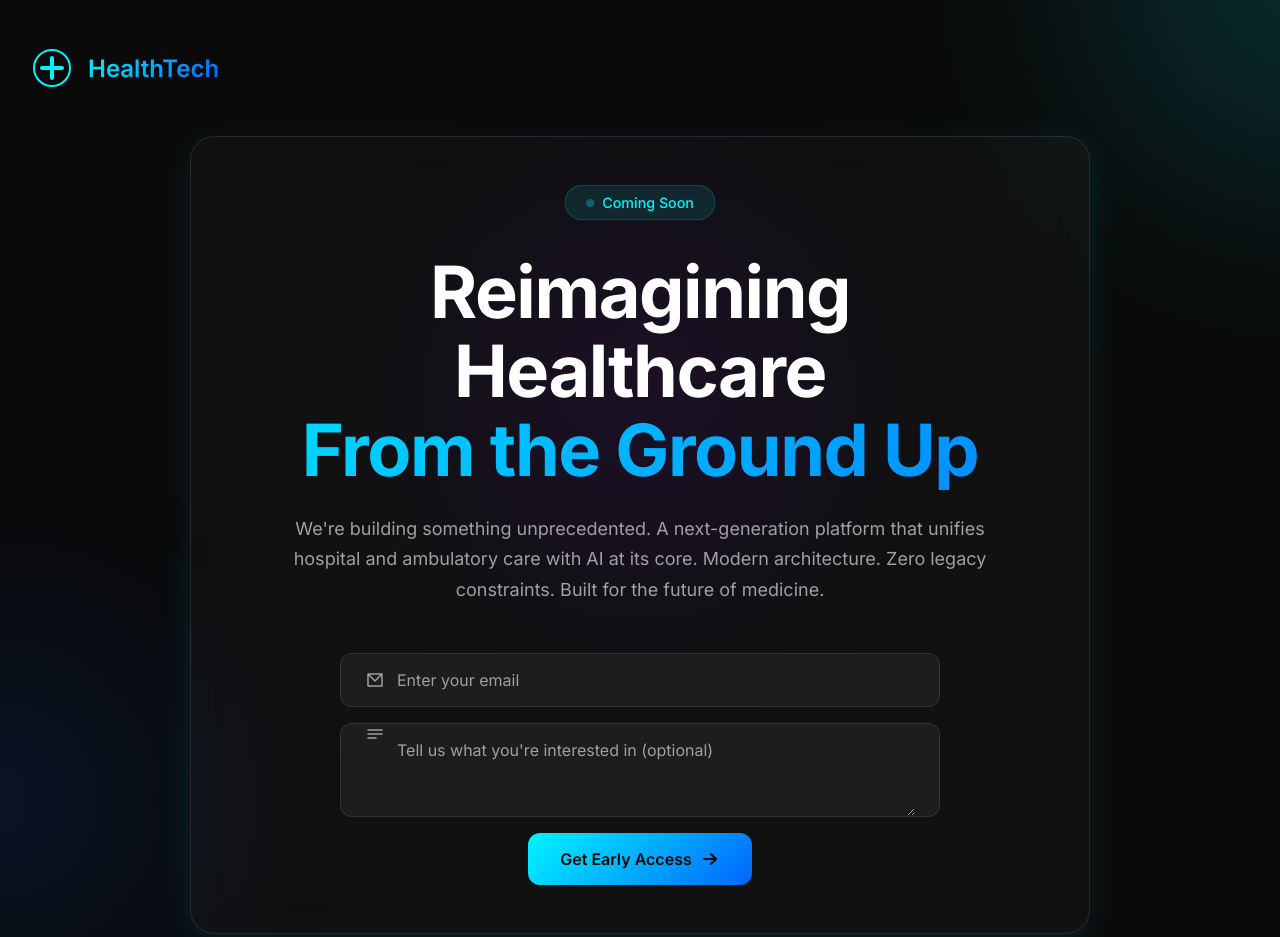
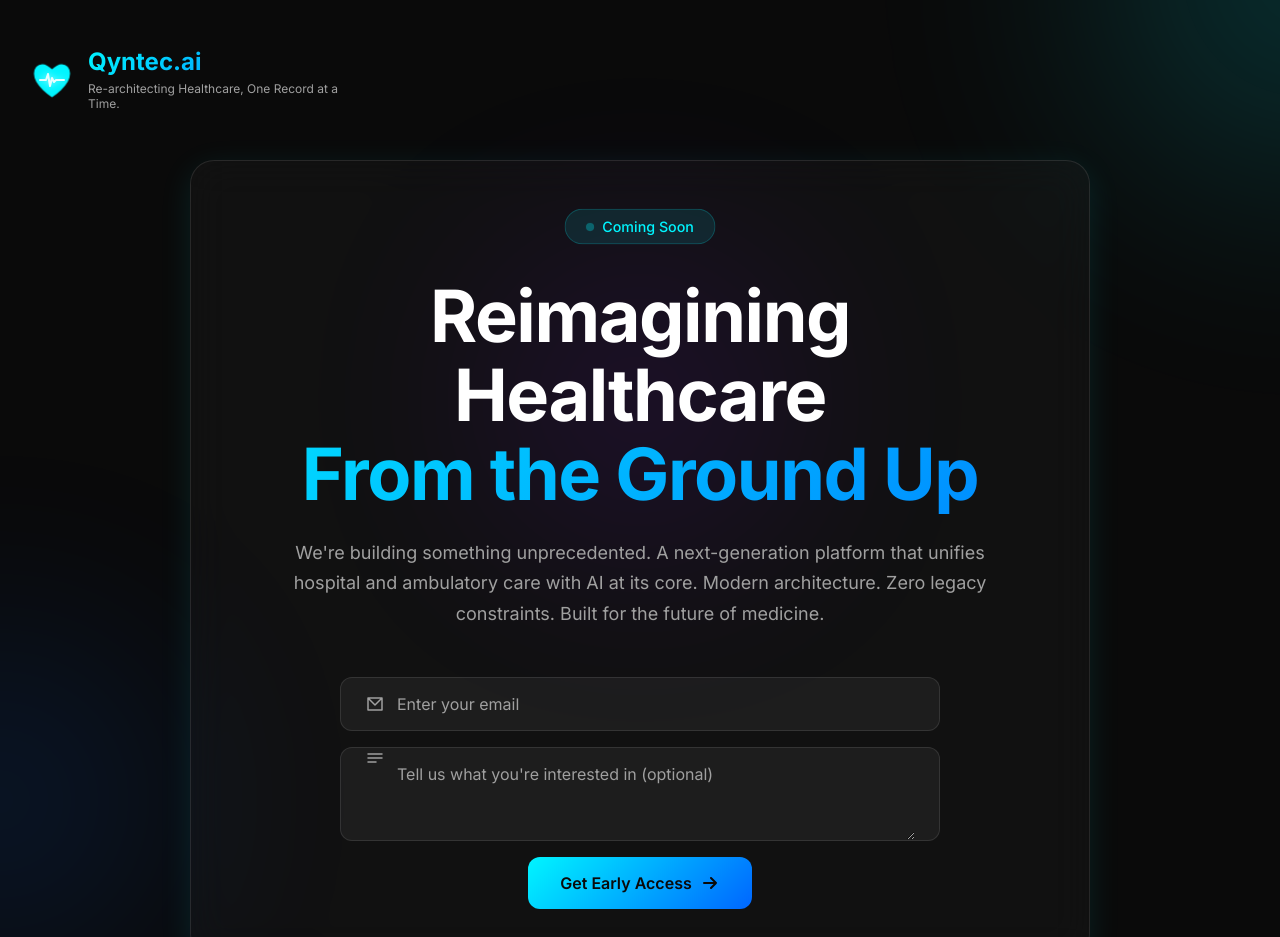
Before and after one commit to qyntec/qyntec.ai, a plain HTML site: page index.html in a window 1280 px wide. Shown: the top 937 px of the page. Drawn offline with nearby package versions, Linux system fonts and the light colour scheme.

Commit message:
feat: redesign logo with animated heart and pulse line
- Replaced generic cross icon with healthcare-themed heart shape featuring heartbeat animation
- Added animated pulse line overlay with glow effect synchronized to heartbeat
- Updated branding from "HealthTech" to "Qyntec.ai" with tagline "Re-architecting Healthcare, One Record at a Time"

```diff
--- a/index.html
+++ b/index.html
@@ -24,17 +24,23 @@
         <header class="header">
             <div class="logo">
                 <svg width="40" height="40" viewBox="0 0 40 40" fill="none" xmlns="http://www.w3.org/2000/svg">
-                    <rect x="8" y="18" width="24" height="4" rx="2" fill="url(#gradient1)"/>
-                    <rect x="18" y="8" width="4" height="24" rx="2" fill="url(#gradient1)"/>
-                    <circle cx="20" cy="20" r="18" stroke="url(#gradient1)" stroke-width="2" fill="none"/>
+                    <!-- Heart shape -->
+                    <path class="heart-shape" d="M20 35C20 35 4 25 4 14C4 9 7 6 11 6C14 6 17 8 20 11C23 8 26 6 29 6C33 6 36 9 36 14C36 25 20 35 20 35Z"
+                          fill="url(#heartGradient)" stroke="url(#heartGradient)" stroke-width="1.5"/>
+                    <!-- Pulse line -->
+                    <path class="pulse-line" d="M8 20 L14 20 L16 14 L18 26 L20 18 L22 22 L24 20 L32 20"
+                          stroke="#ffffff" stroke-width="2" stroke-linecap="round" stroke-linejoin="round" opacity="0.9"/>
                     <defs>
-                        <linearGradient id="gradient1" x1="0" y1="0" x2="40" y2="40">
+                        <linearGradient id="heartGradient" x1="4" y1="6" x2="36" y2="35">
                             <stop offset="0%" stop-color="#00f5ff"/>
                             <stop offset="100%" stop-color="#0066ff"/>
                         </linearGradient>
                     </defs>
                 </svg>
-                <span class="logo-text">HealthTech</span>
+                <div class="logo-content">
+                    <span class="logo-text">Qyntec.ai</span>
+                    <span class="logo-tagline">Re-architecting Healthcare, One Record at a Time.</span>
+                </div>
             </div>
         </header>
 
--- a/styles.css
+++ b/styles.css
@@ -101,13 +101,68 @@ body {
     gap: 1rem;
 }
 
+/* Heart beating animation */
+.logo .heart-shape {
+    transform-origin: center;
+    animation: heartbeat 1.5s ease-in-out infinite;
+}
+
+@keyframes heartbeat {
+    0%, 100% {
+        transform: scale(1);
+    }
+    10% {
+        transform: scale(1.1);
+    }
+    20% {
+        transform: scale(1);
+    }
+    30% {
+        transform: scale(1.1);
+    }
+    40%, 100% {
+        transform: scale(1);
+    }
+}
+
+/* Pulse line animation */
+.logo .pulse-line {
+    animation: pulseGlow 1.5s ease-in-out infinite;
+}
+
+@keyframes pulseGlow {
+    0%, 40%, 100% {
+        opacity: 0.6;
+        filter: drop-shadow(0 0 2px rgba(255, 255, 255, 0.3));
+    }
+    10%, 30% {
+        opacity: 1;
+        filter: drop-shadow(0 0 4px rgba(255, 255, 255, 0.8));
+    }
+}
+
+.logo-content {
+    display: flex;
+    flex-direction: column;
+    gap: 0.25rem;
+}
+
 .logo-text {
     font-size: 1.5rem;
-    font-weight: 600;
+    font-weight: 700;
     background: linear-gradient(135deg, var(--accent-cyan), var(--accent-blue));
     -webkit-background-clip: text;
     -webkit-text-fill-color: transparent;
     background-clip: text;
+    line-height: 1.2;
+}
+
+.logo-tagline {
+    font-size: 0.75rem;
+    color: var(--text-secondary);
+    font-weight: 400;
+    line-height: 1.3;
+    max-width: 280px;
 }
 
 /* Glass Card Effect */
```
Also changed, not shown: thank-you.html (+11 -5 lines).
